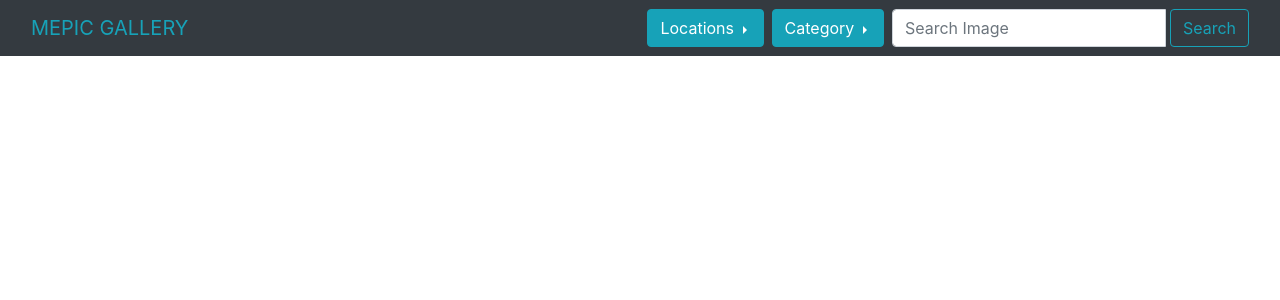
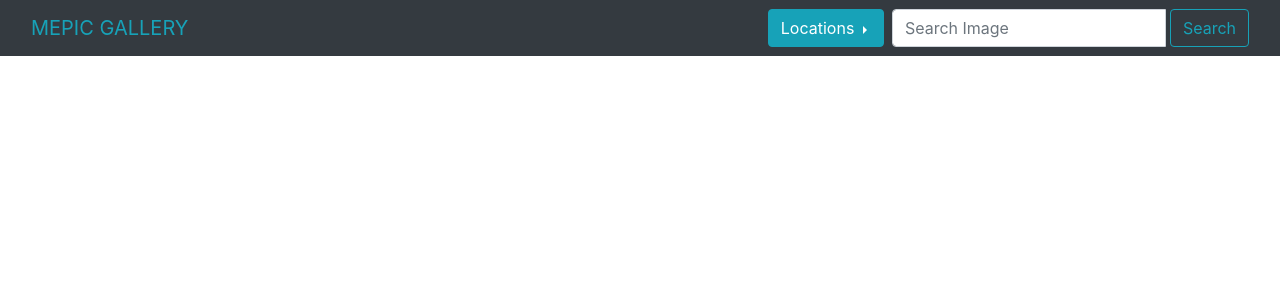
Before and after one commit to loisemuthoni/mepic, a Django app: page / in a window 1280 px wide. Shown: the top 300 px of the page. Run offline with Django 3.2, Linux system fonts and the light colour scheme; data that the repository does not hold is empty; some libraries are stand-ins or nearby versions.

Commit message:
redid the images

```diff
--- a/photo/templates/navbar.html
+++ b/photo/templates/navbar.html
@@ -27,18 +27,6 @@
                    {% endfor %}
                  </div>
                 </div>
-                <div class="btn-group dropright">
-                  <button type="button" class="btn btn-info dropdown-toggle mr-2" data-toggle="dropdown" aria-haspopup="true" aria-expanded="false">
-                   Category
-                  </button>
-                  <div class="dropdown-menu">
-                    {% for cat in category %}
-                      <a href="{% url 'display_by_category' loc.id %}">
-                      <p class="text-dark ml-2">{{cat.name}}</p>
-                    </a>
-                    {% endfor %}
-                  </div>
-                 </div>
                </div>
                <form class="navbar- ml-auto" method="get" role="search" action="{% url 'search_image' %}">
                  <div class="input-group">
--- a/photo/views.py
+++ b/photo/views.py
@@ -46,12 +46,3 @@ def display_by_location(request, id):
         "images":images,
     }
     return render(request, "location.html", context)
-
-def display_by_category(request, id):
-    category = Category.objects.all()
-    images = Images.objects.filter(category__id=id)
-    context = {
-        "category":category,
-        "images":images,
-    }
-    return render(request, "location.html", context)
```
Also changed, not shown: media/image/cp_OZMOglo.jpeg (added), media/image/f5_0wQ3NV6.jpeg (added), media/image/icing_cup_mvriFV7.jpeg (added), media/image/p3_ZI46MMY.jpeg (added), media/image/roundc_IZtaahQ.jpeg (added), media/image/s1_t7x1oQD.jpeg (added), media/image/s2_8mv6isT.jpeg (added), media/image/s4_FidmSz3.jpeg (added), media/image/smoothy2_WXQs0cB.jpeg (added), media/image/smoothy_BfatoB5.jpeg (added).
